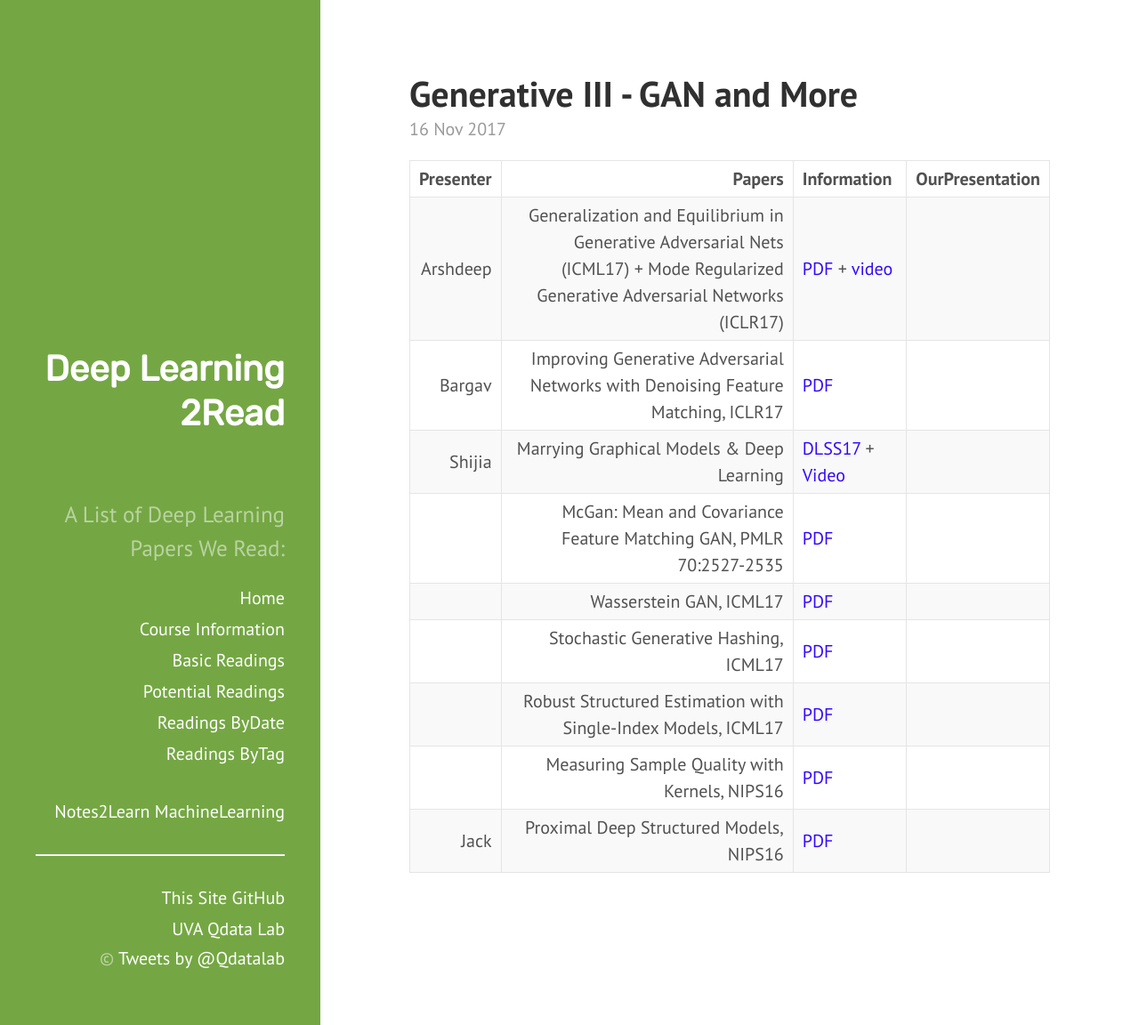
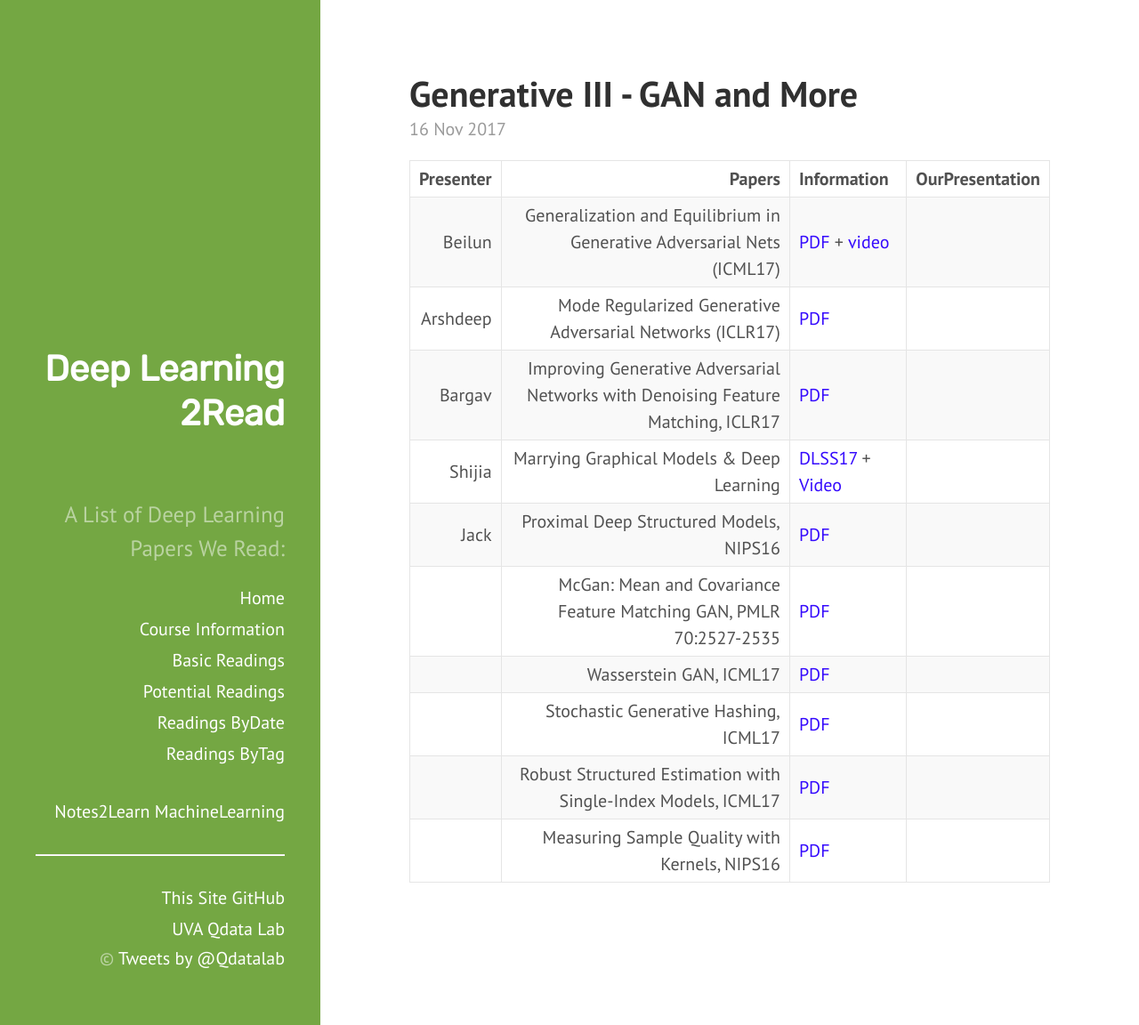
Before and after one commit to QData/deep2Read, a Jekyll site: the page built from _posts/2017-11-16-.md, in a window 1280 px wide and 1152 px high. Shown: the whole window at 89% size. Built offline with Jekyll 4.4.1, drawn with Linux system fonts in a browser that asks for light colours.

Commit message:
small format change

```diff
--- a/_posts/2017-11-16-.md
+++ b/_posts/2017-11-16-.md
@@ -9,12 +9,13 @@ tags:
 
 | Presenter | Papers | Information| OurPresentation |
 | -----: | ----------: | :----- | :----- |
-| Arshdeep  | Generalization and Equilibrium in Generative Adversarial Nets (ICML17) + Mode Regularized Generative Adversarial Networks (ICLR17) | [PDF](http://proceedings.mlr.press/v70/arora17a.html) + [video](https://www.youtube.com/watch?v=V7TliSCqOwI) |
+| Beilun  | Generalization and Equilibrium in Generative Adversarial Nets (ICML17)  | [PDF](http://proceedings.mlr.press/v70/arora17a.html) + [video](https://www.youtube.com/watch?v=V7TliSCqOwI) |
+| Arshdeep  | Mode Regularized Generative Adversarial Networks (ICLR17) | [PDF](https://arxiv.org/abs/1612.02136)  |
 | Bargav | Improving Generative Adversarial Networks with Denoising Feature Matching, ICLR17 | [PDF](https://openreview.net/pdf?id=S1X7nhsxl) |
 | Shijia | Marrying Graphical Models &	Deep Learning | [DLSS17](http://videolectures.net/site/normal_dl/tag=1129736/deeplearning2017_welling_inference_01.pdf) + [Video](http://videolectures.net/deeplearning2017_welling_inference/)|
+| Jack | Proximal Deep Structured Models, NIPS16 | [PDF](https://papers.nips.cc/paper/6074-proximal-deep-structured-models) |
 |  | McGan: Mean and Covariance Feature Matching GAN, PMLR 70:2527-2535 | [PDF](https://arxiv.org/abs/1702.08398) |
 |  | Wasserstein GAN, ICML17 | [PDF](https://arxiv.org/abs/1701.07875) |
 | | Stochastic Generative Hashing, ICML17 | [PDF](https://arxiv.org/abs/1701.02815) |
 | | Robust Structured Estimation with Single-Index Models, ICML17| [PDF](http://proceedings.mlr.press/v70/chen17a.html) |
 |  | Measuring Sample Quality with Kernels, NIPS16 | [PDF](https://arxiv.org/abs/1703.01717)  |
-| Jack | Proximal Deep Structured Models, NIPS16 | [PDF](https://papers.nips.cc/paper/6074-proximal-deep-structured-models) |
```
Also changed, not shown: _posts/2017-10-19-.md (+1 -1 lines), _posts/2017-11-14-.md (+2 -2 lines), _posts/2017-11-30-.md (+1 -1 lines).
